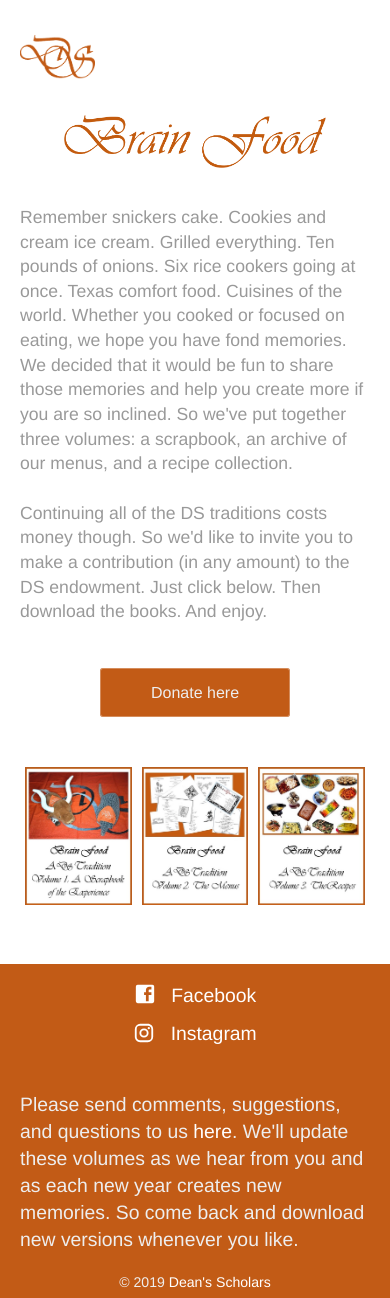
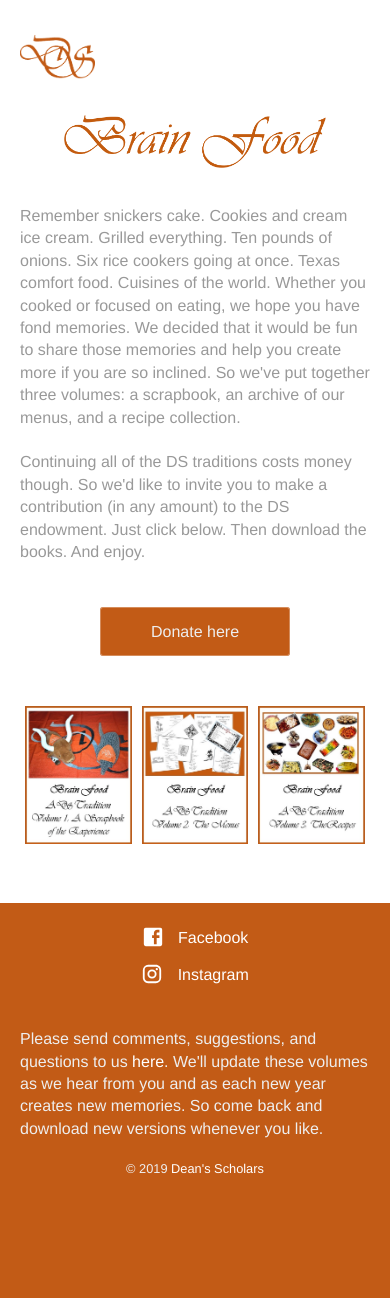
Before and after one commit to deansscholars/DS-Scrapbook, a Jekyll site: the page built from index.html, in a window 390 px wide. Built offline with Jekyll 4.4.1, drawn with Linux system fonts in a browser that asks for light colours; after the commit the page ends 1188 px from its top, so only the background shows below that.

Commit message:
fingers crossed

```diff
--- a/_sass/elements.scss
+++ b/_sass/elements.scss
@@ -49,7 +49,7 @@ h3 {
 p, address {
 	font-size: 1.25em;
     @media only screen and (max-width:480px) {
-        font-size: 1.1em;
+        font-size: 1em;
     }
 	color: #666;
 	margin-bottom: 20px;
--- a/_sass/footer.scss
+++ b/_sass/footer.scss
@@ -9,7 +9,7 @@
 	}
 
 	@media only screen and (max-width:480px) {
-        font-size: 1.1em;
+        font-size: 1em;
     }
 
 	li {
@@ -89,7 +89,7 @@ footer {
 		text-align: center;
 		@media only screen and (orientation:portrait) and (max-width:480px) {
 			text-align: left;
-			font-size: 1.1em;
+			font-size: 1em;
 		}
 	}
 
@@ -135,7 +135,7 @@ footer {
 		}
 	}
 	@media only screen and (max-width:480px) {
-		padding: 5px 0 5px 0;
-        font-size: 1.1em;
+		padding: 10px 0 10px 0;
+        font-size: 1em;
     }
 }
```
